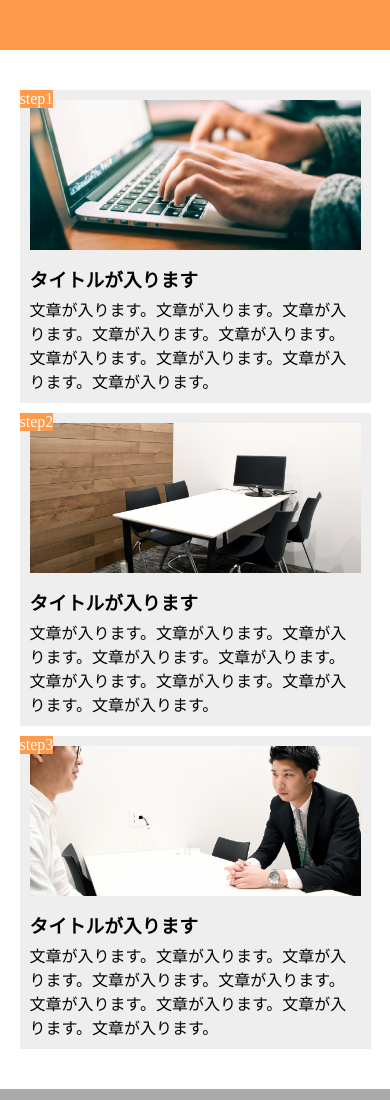
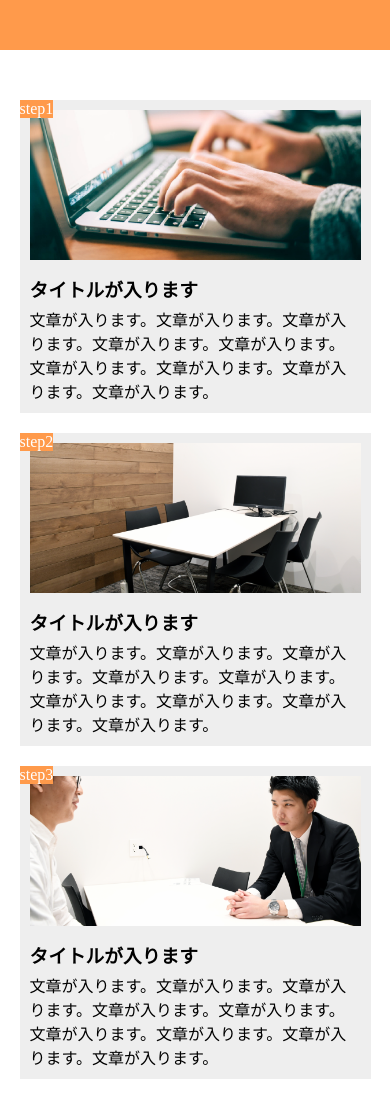
Before and after one commit to Masatooo0/chapter10, a plain HTML site: page index.html in a window 390 px wide. Shown: the top 1100 px of the page. Drawn offline with Linux system fonts and the light colour scheme.

Commit message:
[fix]余白修正

```diff
--- a/style.css
+++ b/style.css
@@ -10,15 +10,15 @@ header {
   background-color: #ff9a4b;
 }
 
-main{
+main {
   width: 960px;
   margin: 50px auto;
   display: flex;
 }
 .box {
   width: 300px;
-  background-color: #EEEEEE;
-  padding:10px;
+  background-color: #eeeeee;
+  padding: 10px;
   position: relative;
 }
 .box:nth-child(2) {
@@ -27,31 +27,31 @@ main{
 }
 .step {
   position: absolute;
-  top:0;
-  left:0;
+  top: 0;
+  left: 0;
   background-color: #ff9a4b;
   color: #fff;
 }
-.image-1{
+.image-1 {
   height: 150px;
   background-image: url(img/flow01.png);
   background-size: cover;
   background-position: bottom;
 }
-.image-2{
+.image-2 {
   height: 150px;
   background-image: url(img/flow02.png);
   background-size: cover;
   background-position: bottom;
 }
-.image-3{
+.image-3 {
   height: 150px;
   background-image: url(img/flow03.png);
   background-size: cover;
   background-position: bottom;
 }
-h3{
-  margin-top:15px;
+h3 {
+  margin-top: 15px;
   margin-bottom: 5px;
 }
 
@@ -61,20 +61,17 @@ footer {
   background-color: #aaaaaa;
 }
 
-
 /* レスポンシブデザイン */
-@media screen and (max-width: 768px)  {
-  main{
-    width:100%;
-    margin-top: 40px;
-    margin-bottom: 40px;
+@media screen and (max-width: 768px) {
+  main {
+    width: 100%;
     display: block;
   }
-  .box{
+  .box {
     width: 90%;
-    margin:10px auto;
+    margin: 20px auto;
   }
-  .box:nth-child(2){
+  .box:nth-child(2) {
     margin: 0 auto;
   }
 }
```
